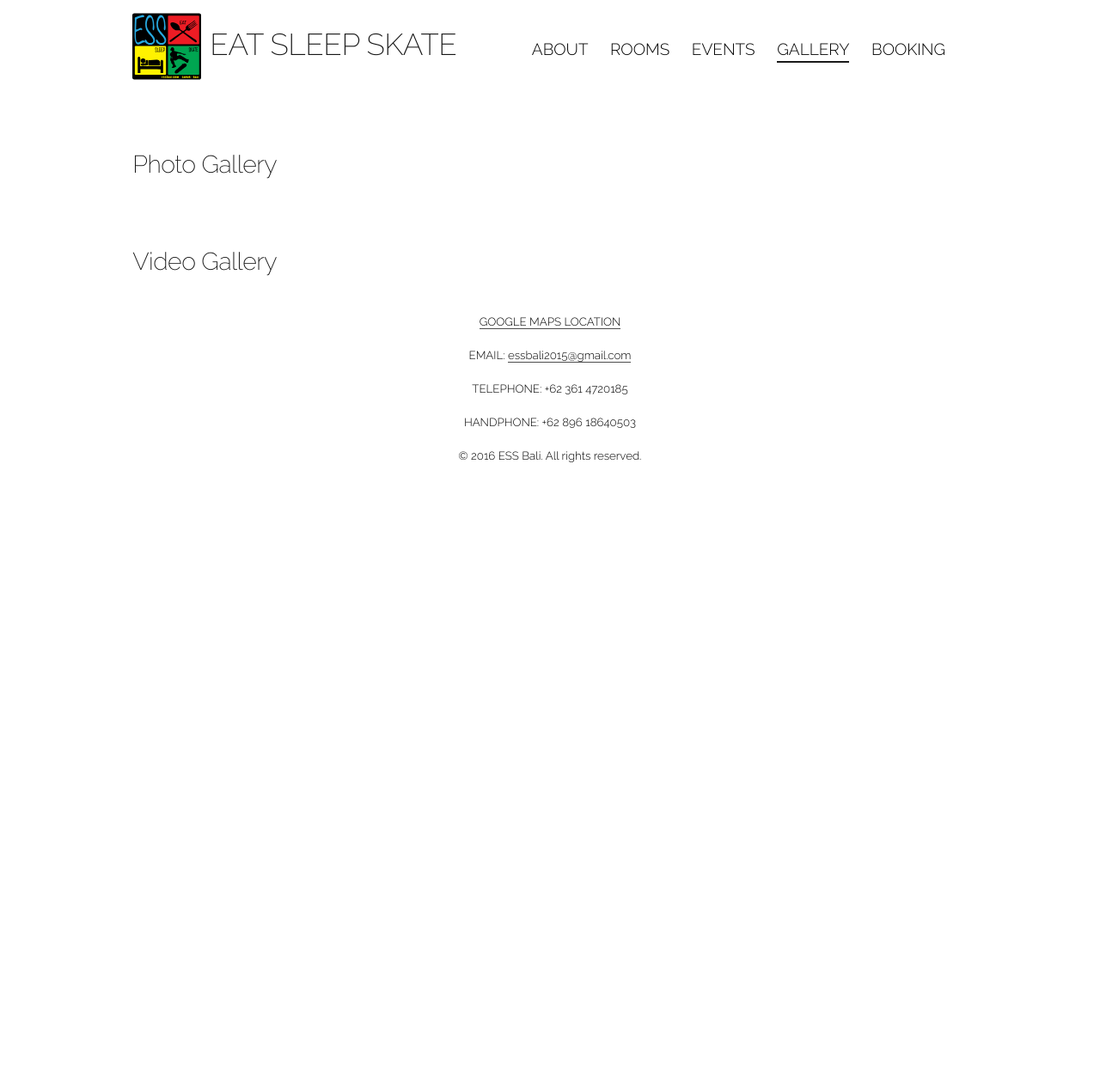
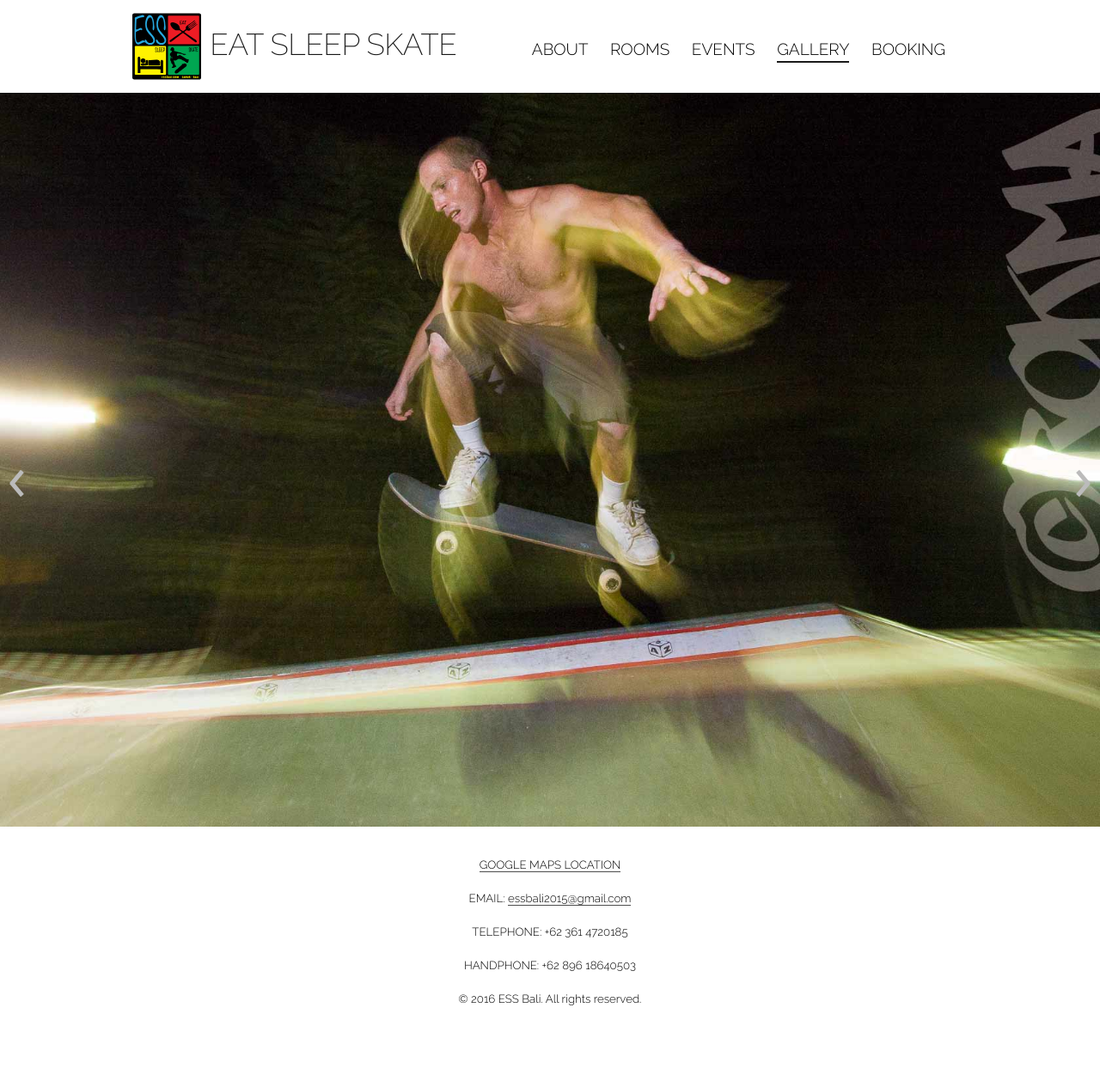
Before and after one commit to toybreaker/ess, a Jekyll site: the page built from galleries.md, in a window 1280 px wide. Shown: the whole page at 86% size. Built offline with Jekyll 4.4.1, drawn with Linux system fonts in a browser that asks for light colours; before the commit the page ends 900 px from its top, so only the background shows below that.

Commit message:
added some photos in gallery, yet to be sized properly

```diff
--- /dev/null
+++ b/_layouts/photogallery.html
@@ -0,0 +1,71 @@
+---
+
+---
+<!DOCTYPE html>
+<html lang="en">
+
+{% include head.html %}
+
+  <body class="photogallery">
+
+    {% include svg/defs.html %}
+
+    <div class="bungkus group">
+
+      <div class="container">
+
+        {% include header.html %}
+
+      </div>
+
+      <div class="content">
+
+        <div class="slideshow demo">
+          <div class="slideshow-slide-list">
+
+          {% comment %}
+          from:
+          http://stackoverflow.com/questions/17677094/jekyll-for-loop-over-all-images-in-a-folder
+          {% endcomment %}
+
+            {% for image in site.static_files %}
+              {% if image.path contains 'p/photogallery' %}
+                <figure class="slideshow-slide">
+                  <img src="{{ site.baseurl }}{{ image.path }}" alt="image" />
+                </figure>
+              {% endif %}
+            {% endfor %}
+
+          </div>
+        </div>
+
+      </div>
+
+      <div class="container">
+        {% include footer.html %}
+      </div>
+
+    </div>
+
+
+    {% include script_slideshow.html %}
+
+    <script type="text/javascript">
+      var slideshowEl = document.querySelector('.slideshow');
+      Slideshow(slideshowEl, {
+        allowSwipe: true,
+        showIndicators: false,
+        autoplay: true,
+      	// infinite loop
+        loopSlides: true,
+        transitionEffect: "slide",
+      });
+    </script>
+
+    {% include script_ext_link.html %}
+
+    {% include script_google_analytics.html %}
+
+  </body>
+
+</html>
--- a/galleries.md
+++ b/galleries.md
@@ -1,13 +1,5 @@
 ---
-layout: page
+layout: photogallery
 title: Galleries
 permalink: /gallery/
 ---
-### &nbsp;
-
-## Photo Gallery
-
-
-### &nbsp;
-
-## Video Gallery
```
Also changed, not shown: assets/p/photogallery/20080625_photo_rokma_MG_6361.jpg (added), assets/p/photogallery/20080625_photo_rokma_MG_6364.jpg (added), assets/p/photogallery/20080625_photo_rokma_MG_6435.jpg (added), assets/p/photogallery/20100130_photo_rokma_MG_3095.jpg (added), assets/p/photogallery/20161208_photo_rokma_001.jpg (added), assets/p/photogallery/IMG_6995.jpg (added), assets/p/photogallery/IMG_7042.JPG (added), assets/p/photogallery/Inwaterwetrust.jpg (added), assets/p/photogallery/Uppers-17-Feb-2015.jpg (added), assets/p/photogallery/rok-12.jpg (added).
